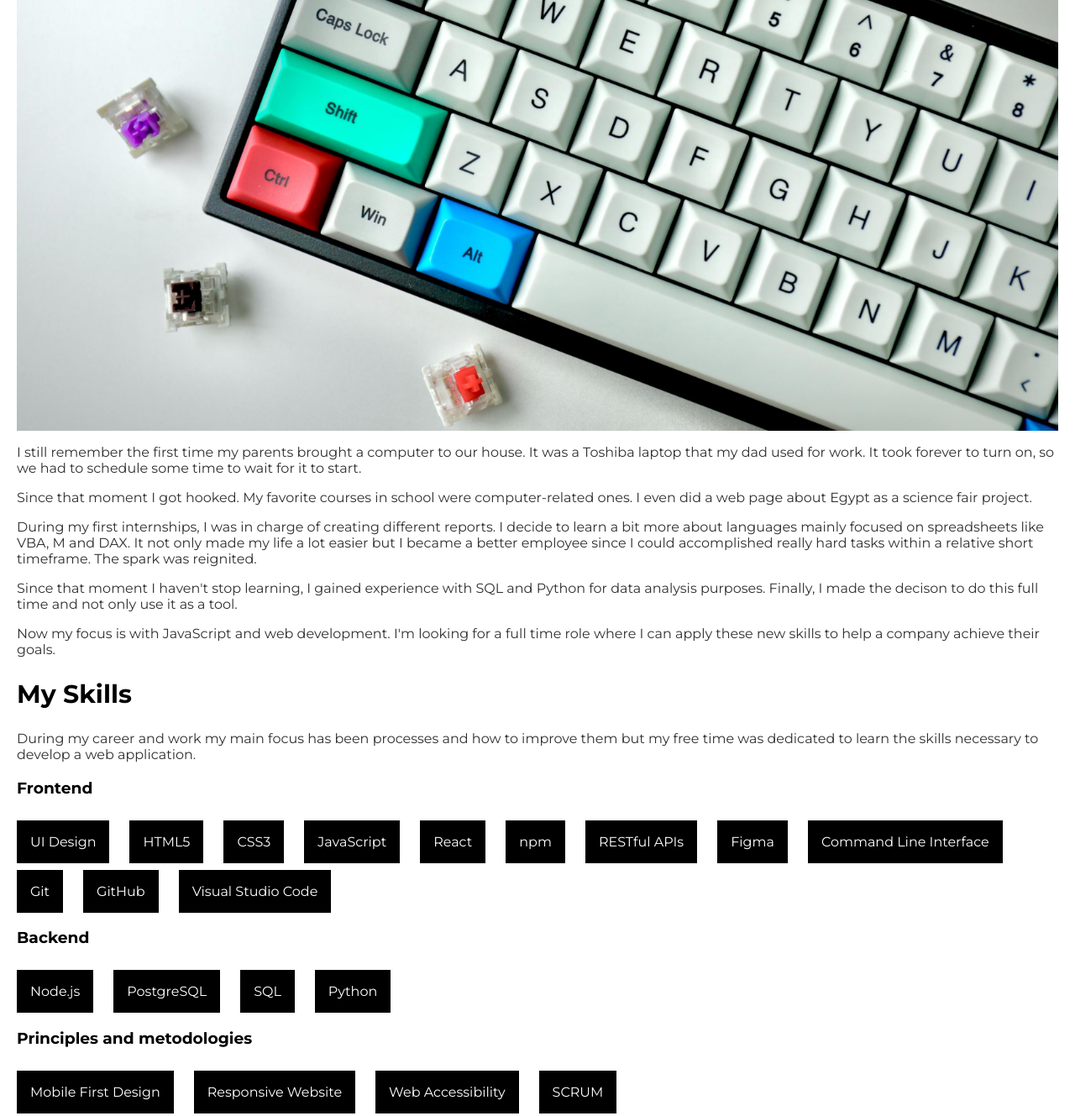
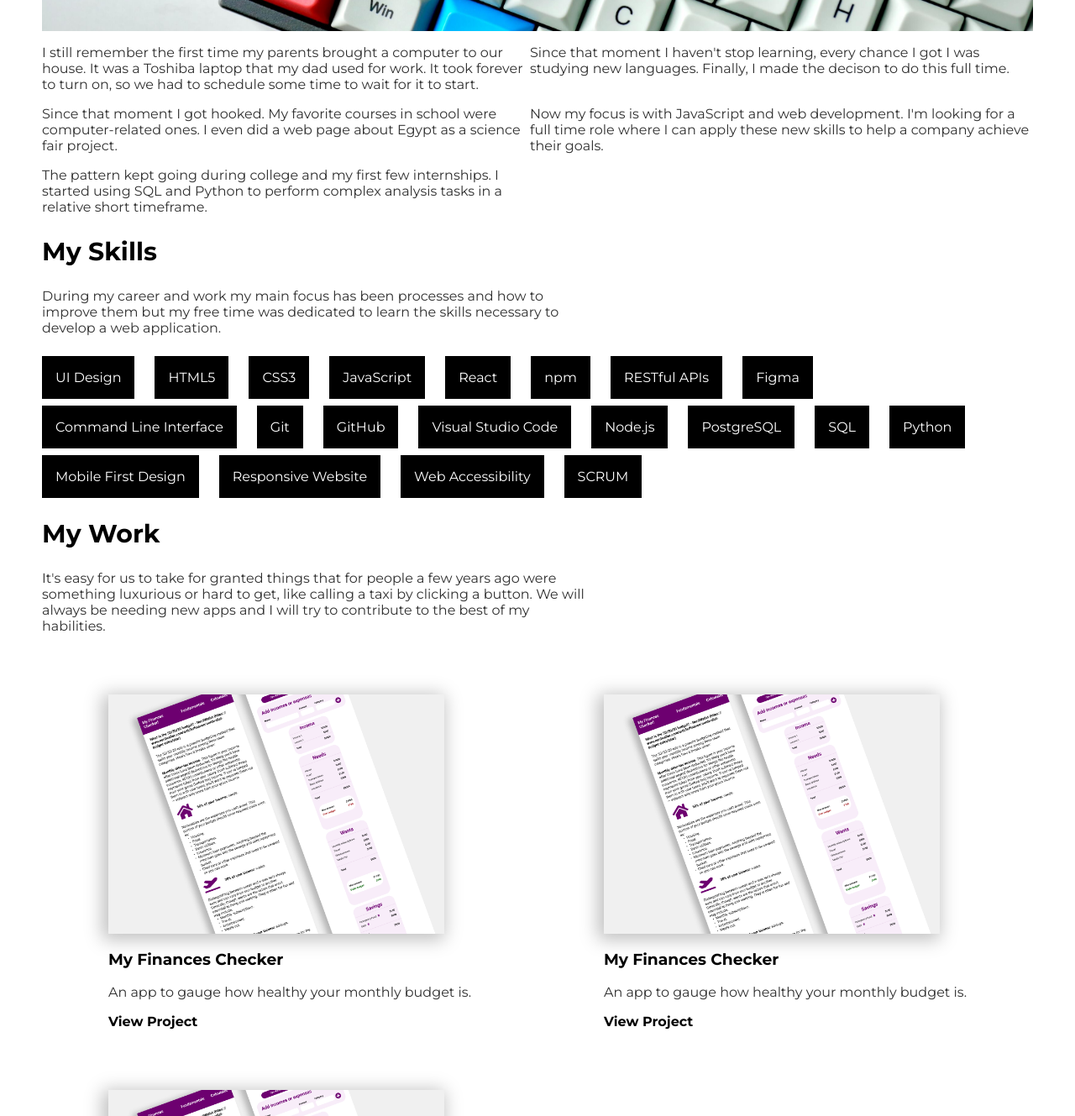
Before and after one commit to samc18/my-portfolio, a plain HTML site: page index.html in a window 1280 px wide. Shown: the part 1200-2529 px from the top of the page at 84% size. Drawn offline with nearby package versions, Linux system fonts and the light colour scheme.

Commit message:
feat: set initial media queries

```diff
--- a/index.html
+++ b/index.html
@@ -4,7 +4,12 @@
     <meta charset="UTF-8">
     <meta http-equiv="X-UA-Compatible" content="IE=edge">
     <meta name="viewport" content="width=device-width, initial-scale=1.0">
+    <meta name="author" content="Sam Candela">
+    <meta name="description" content="Sam Candela's personal portfolio">
+
     <title>Sam's Portfolio</title>
+
+    <!-- Styles -->
     <link rel="stylesheet" href="./style.css">
 
     <!-- Font Family -->
@@ -37,26 +42,25 @@
         <section class="about-me">
             <h2 class="about-me__title">About Me</h2>
             <img class="about-me__img" src="./assets/about-me-img.jpg" alt="">
-            <p class="about-me__description">I still remember the first time my parents brought a computer to our house.
-            It was a Toshiba laptop that my dad used for work. It took forever to turn on,
-            so we had to schedule some time to wait for it to start.</p>
-            <p class="about-me__description">Since that moment I got hooked. My favorite courses in school were computer-related ones. I even did a web page about
-            Egypt as a science fair project.</p>
-            <p class="about-me__description">During my first internships, I was in charge of creating different reports.
-            I decide to learn a bit more about languages mainly focused on spreadsheets like VBA, M and DAX. It not only
-            made my life a lot easier but I became a better employee since I could accomplished really
-            hard tasks within a relative short timeframe. The spark was reignited.</p>
-            <p class="about-me__description">Since that moment I haven't stop learning, I gained experience with SQL and Python
-            for data analysis purposes. Finally, I made the decison to do this full time and
-            not only use it as a tool.</p>
-            <p class="about-me__description">Now my focus is with JavaScript and web development. I'm looking for a full time
-            role where I can apply these new skills to help a company achieve their goals.</p>
+            <div class="about-me__description">
+                <p>I still remember the first time my parents brought a computer to our house.
+                    It was a Toshiba laptop that my dad used for work. It took forever to turn on,
+                    so we had to schedule some time to wait for it to start.</p>
+                <p>Since that moment I got hooked. My favorite courses in school were computer-related
+                    ones. I even did a web page about Egypt as a science fair project.</p>
+                <p>The pattern kept going during college and my first few internships. I started using
+                    SQL and Python to perform complex analysis tasks in a relative short timeframe.</p>
+                <p>Since that moment I haven't stop learning, every chance I got I was studying new languages.
+                    Finally, I made the decison to do this full time.</p>
+                <p>Now my focus is with JavaScript and web development. I'm looking for a full time
+                    role where I can apply these new skills to help a company achieve their goals.</p>
+            </div>
         </section>
         <section class="my-skills">
             <h2 class="my-skills__title">My Skills</h2>
             <p class="my-skills__description">During my career and work my main focus has been processes and how to improve them but my
             free time was dedicated to learn the skills necessary to develop a web application.</p>
-            <h3 class="my-skills__subtitle">Frontend</h3>
+            <!-- <h3 class="my-skills__subtitle">Frontend</h3> -->
             <div class="skills-container">
                 <div class="skill">UI Design</div>
                 <div class="skill">HTML5</div>
@@ -70,16 +74,10 @@
                 <div class="skill">Git</div>
                 <div class="skill">GitHub</div>
                 <div class="skill">Visual Studio Code</div>
-            </div>
-            <h3 class="my-skills__subtitle">Backend</h3>
-            <div class="skills-container">
                 <div class="skill">Node.js</div>
                 <div class="skill">PostgreSQL</div>
                 <div class="skill">SQL</div>
                 <div class="skill">Python</div>
-            </div>
-            <h3 class="my-skills__subtitle">Principles and metodologies</h3>
-            <div class="skills-container">
                 <div class="skill">Mobile First Design</div>
                 <div class="skill">Responsive Website</div>
                 <div class="skill">Web Accessibility</div>
@@ -91,6 +89,18 @@
             <p class="my-work__description">It's easy for us to take for granted things that for people a few years ago were something luxurious or hard to get,
             like calling a taxi by clicking a button. We will always be needing new apps and I will try to contribute to the best of my habilities.</p>
             <div class="my-work__projects">
+                <div class="my-work__project">
+                    <img class="my-work__project-img" src="./assets/my-finances-checker.png" alt="">
+                    <p class="my-work__project-title">My Finances Checker</p>
+                    <p class="my-work__project-description">An app to gauge how healthy your monthly budget is.</p>
+                    <p class="my-work__project-link"><a href="">View Project</a></p>
+                </div>
+                <div class="my-work__project">
+                    <img class="my-work__project-img" src="./assets/my-finances-checker.png" alt="">
+                    <p class="my-work__project-title">My Finances Checker</p>
+                    <p class="my-work__project-description">An app to gauge how healthy your monthly budget is.</p>
+                    <p class="my-work__project-link"><a href="">View Project</a></p>
+                </div>
                 <div class="my-work__project">
                     <img class="my-work__project-img" src="./assets/my-finances-checker.png" alt="">
                     <p class="my-work__project-title">My Finances Checker</p>
--- a/style.css
+++ b/style.css
@@ -30,6 +30,7 @@ img {
     --clr-text-secondary: #303030;
 
     --margin-inline-m: 1.25em;
+    --margin-inline-d: 3.125em;
 }
 
 /* Typography */
@@ -129,7 +130,7 @@ a {
     align-items: center;
     animation-name: show-line;
     animation-duration: 2s;
-    animation-timing-function: ease-out;
+    animation-timing-function: ease-in-out;
 }
 
 .header__links .line {
@@ -143,7 +144,7 @@ a {
 }
 
 .header__title {
-    animation: show-title;
+    animation: slide-top;
     animation-duration: 1.5s;
 }
 
@@ -156,8 +157,59 @@ a {
     transform: scale(1.1);
 }
 
+@media (min-width: 50em) {
+    .header {
+        margin-inline: var(--margin-inline-d);
+    }
+    .header__title {
+        font-size: var(--fs-700);
+    }
+}
+
 .about-me {
     margin-inline: var(--margin-inline-m);
+}
+
+.about-me__img {
+    object-fit: cover;
+    width: 100%;
+    height: 200px;
+}
+
+@media (min-width: 50em) {
+    .about-me {
+        margin-inline: var(--margin-inline-d);
+    }
+    .about-me__img {
+        height: 350px;
+    }
+    .about-me__description {
+        display: grid;
+        grid-template-areas:
+            "p1 p4"
+            "p2 p5"
+            "p3 p5";
+    }
+    .about-me__description p:nth-child(1) {
+        grid-area: p1;
+        margin-bottom: 0;
+    }
+    .about-me__description p:nth-child(2) {
+        grid-area: p2;
+        margin-bottom: 0;
+    }
+    .about-me__description p:nth-child(3) {
+        grid-area: p3;
+        margin-bottom: 0;
+    }
+    .about-me__description p:nth-child(4) {
+        grid-area: p4;
+        margin-bottom: 0;
+    }
+    .about-me__description p:nth-child(5) {
+        grid-area: p5;
+        margin-bottom: 0;
+    }
 }
 
 .my-skills {
@@ -180,8 +232,26 @@ a {
     margin-right: 1.5em;
 }
 
+@media (min-width: 50em) {
+    .my-skills {
+        margin-inline: var(--margin-inline-d);
+    }
+    .my-skills__description {
+        width: 55%;
+    }
+}
+
 .my-work {
     margin-inline: var(--margin-inline-m);
+}
+
+.my-work__projects {
+    display: grid;
+    justify-items: center;
+}
+
+.my-work__project {
+    margin-top: 3.5em;
 }
 
 .my-work__project-img {
@@ -193,8 +263,26 @@ a {
     cursor: pointer;
 }
 
+@media (min-width: 50em) {
+    .my-work {
+        margin-inline: var(--margin-inline-d);
+    }
+    .my-work__description {
+        width: 55%;
+    }
+    .my-work__projects {
+        grid-template-columns: 1fr 1fr;
+    }
+}
+
 .contact {
     margin-inline: var(--margin-inline-m);
+}
+
+@media (min-width: 50em) {
+    .contact {
+        margin-inline: var(--margin-inline-d);
+    }
 }
 
 .footer {
@@ -212,6 +300,12 @@ a {
     margin-left: 0.5em;
 }
 
+@media (min-width: 50em) {
+    .footer {
+        margin-inline: var(--margin-inline-d);
+    }
+}
+
 /* Animations */
 
 @keyframes show-line {
@@ -224,12 +318,26 @@ a {
     }
 }
 
-@keyframes show-title {
+@-webkit-keyframes slide-top {
     0% {
-        transform: translateY(250px)
+        -webkit-transform: translateY(250px);
+        transform: translateY(250px);
     }
 
     100% {
-        transform: translateY(0px)
+        -webkit-transform: translateY(0);
+        transform: translateY(0);
     }
 }
+
+@keyframes slide-top {
+    0% {
+        -webkit-transform: translateY(250px);
+        transform: translateY(250px);
+    }
+
+    100% {
+        -webkit-transform: translateY(0);
+        transform: translateY(0);
+    }
+}
```
